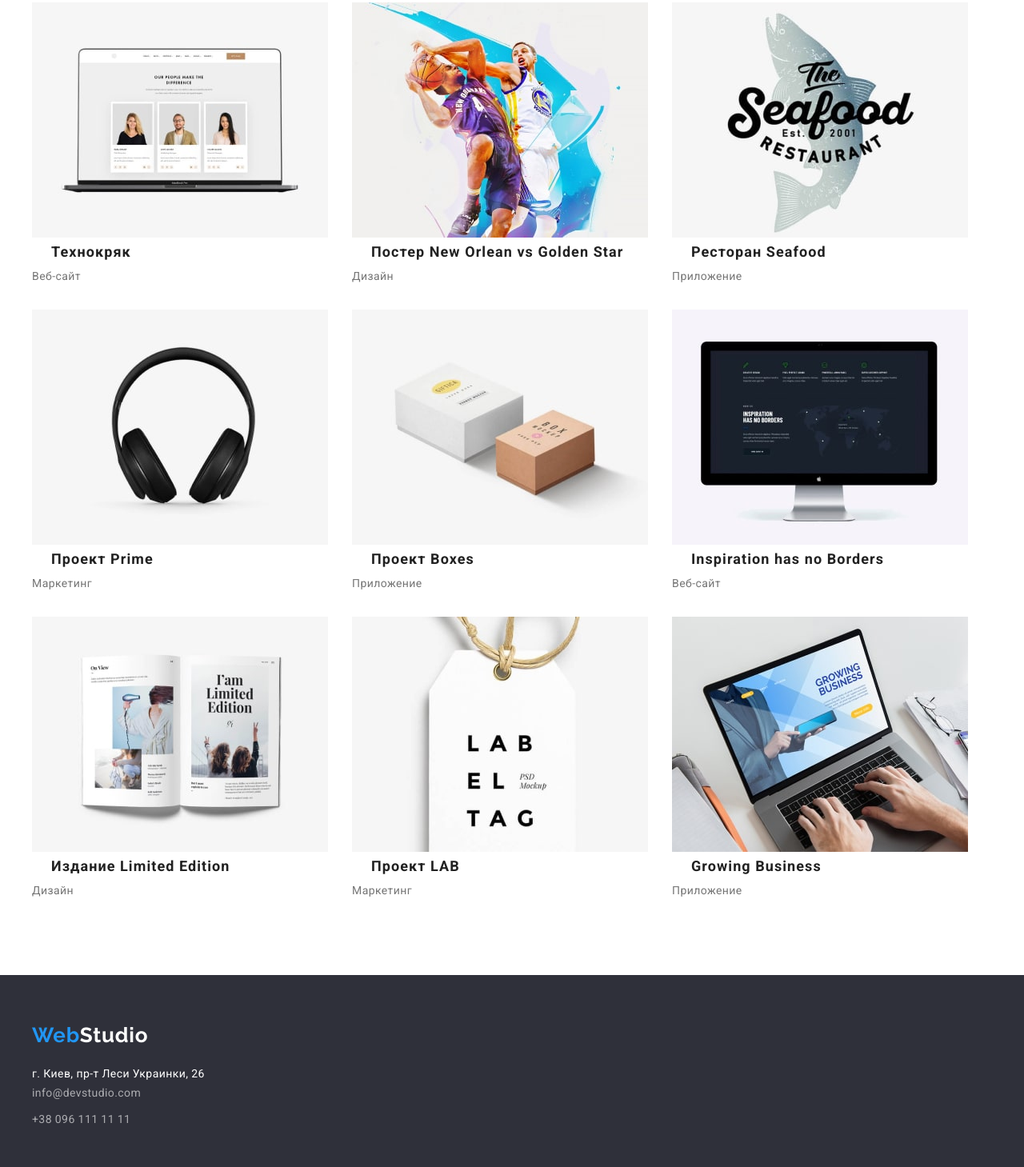
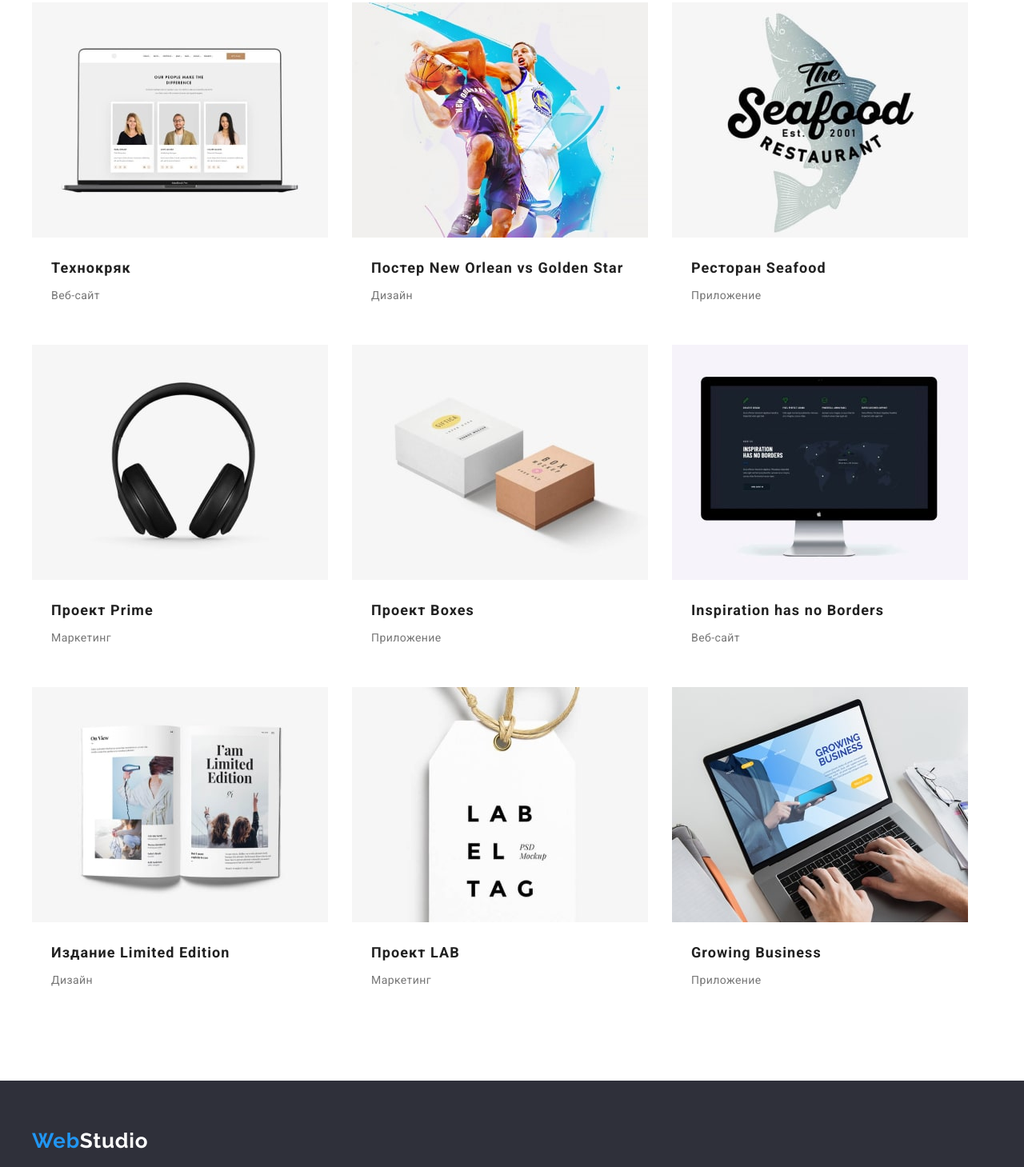
Before and after one commit to ZdorovykSergiy/hm3, a plain HTML site: page portfolio.html in a window 1280 px wide. Shown: the part 268-1727 px from the top of the page at 80% size. Drawn offline with Linux system fonts and the light colour scheme.

Commit message:
крайние исправления

```diff
--- a/css/style.css
+++ b/css/style.css
@@ -355,6 +355,7 @@ footer {
   letter-spacing: 0.06em;
 
   color: #212121;
+  margin-bottom: 4px;
 }
 .portfolio-section {
   padding: 94px 0;
@@ -366,6 +367,9 @@ footer {
 }
 .portfolio-item {
   margin-right: 8px;
+}
+.portfolio-item:last-child {
+  margin-right: 0px;
 }
 .portfolioworks-item:last-child {
   margin-right: 0;
@@ -401,7 +405,9 @@ footer {
   flex-wrap: wrap;
   padding-left: 0;
 }
-
+.portfolioworks-block {
+  padding: 20px 24px;
+}
 .portfolioworks-item {
   margin-right: 30px;
   margin-bottom: 30px;
@@ -413,9 +419,9 @@ footer {
   margin-bottom: 0;
 }
 
-.tex21 {
+/* .tex21 {
   margin-left: 24px;
-}
+} */
 
 .visually-hidden {
   position: absolute;
--- a/portfolio.html
+++ b/portfolio.html
@@ -17,7 +17,7 @@
   <body>
     <header>
       <div class="container flexcont flexcont-header">
-        <a href="#" class="link-logo1">Web<span class="span">Studio</span></a>
+        <a href="#" class="link-logo">Web<span class="span">Studio</span></a>
         <nav>
           <ul class="nav flexnav">
             <li class="menu">
@@ -72,15 +72,19 @@
                   alt="технокряк-min"
                   width="370px"
                 />
-                <p class="tex21">Технокряк</p>
-                <p class="text2">Веб-сайт</p></a
+                <div class="portfolioworks-block">
+                  <h3 class="tex21">Технокряк</h3>
+                  <p class="text2">Веб-сайт</p>
+                </div></a
               >
             </li>
             <li class="portfolioworks-item">
               <a href="#" class="portfolioworks-link">
                 <img src="./images/постер-min.jpg" alt="постер" width="370px" />
-                <p class="tex21">Постер New Orlean vs Golden Star</p>
-                <p class="text2">Дизайн</p></a
+                <div class="portfolioworks-block">
+                  <h3 class="tex21">Постер New Orlean vs Golden Star</h3>
+                  <p class="text2">Дизайн</p>
+                </div></a
               >
             </li>
             <li class="portfolioworks-item">
@@ -90,8 +94,10 @@
                   alt="Ресторан"
                   width="370px"
                 />
-                <p class="tex21">Ресторан Seafood</p>
-                <p class="text2">Приложение</p></a
+                <div class="portfolioworks-block">
+                  <h3 class="tex21">Ресторан Seafood</h3>
+                  <p class="text2">Приложение</p>
+                </div></a
               >
             </li>
             <li class="portfolioworks-item">
@@ -101,8 +107,10 @@
                   alt="проект Prime"
                   width="370px"
                 />
-                <p class="tex21">Проект Prime</p>
-                <p class="text2">Маркетинг</p></a
+                <div class="portfolioworks-block">
+                  <h3 class="tex21">Проект Prime</h3>
+                  <p class="text2">Маркетинг</p>
+                </div></a
               >
             </li>
             <li class="portfolioworks-item">
@@ -112,8 +120,10 @@
                   alt="Проект Boxes"
                   width="370px"
                 />
-                <p class="tex21">Проект Boxes</p>
-                <p class="text2">Приложение</p></a
+                <div class="portfolioworks-block">
+                  <h3 class="tex21">Проект Boxes</h3>
+                  <p class="text2">Приложение</p>
+                </div></a
               >
             </li>
             <li class="portfolioworks-item">
@@ -123,8 +133,10 @@
                   alt="Inspiration has no Borders"
                   width="370px"
                 />
-                <p class="tex21">Inspiration has no Borders</p>
-                <p class="text2">Веб-сайт</p></a
+                <div class="portfolioworks-block">
+                  <h3 class="tex21">Inspiration has no Borders</h3>
+                  <p class="text2">Веб-сайт</p>
+                </div></a
               >
             </li>
             <li class="portfolioworks-item mb">
@@ -134,8 +146,10 @@
                   alt="Издание Limited Edition"
                   width="370px"
                 />
-                <p class="tex21">Издание Limited Edition</p>
-                <p class="text2">Дизайн</p></a
+                <div class="portfolioworks-block">
+                  <h3 class="tex21">Издание Limited Edition</h3>
+                  <p class="text2">Дизайн</p>
+                </div></a
               >
             </li>
             <li class="portfolioworks-item mb">
@@ -145,8 +159,10 @@
                   alt="Проект LAB"
                   width="370px"
                 />
-                <p class="tex21">Проект LAB</p>
-                <p class="text2">Маркетинг</p></a
+                <div class="portfolioworks-block">
+                  <h3 class="tex21">Проект LAB</h3>
+                  <p class="text2">Маркетинг</p>
+                </div></a
               >
             </li>
             <li class="portfolioworks-item mb">
@@ -156,8 +172,10 @@
                   alt="Growing Business"
                   width="370px"
                 />
-                <p class="tex21">Growing Business</p>
-                <p class="text2">Приложение</p></a
+                <div class="portfolioworks-block">
+                  <h3 class="tex21">Growing Business</h3>
+                  <p class="text2">Приложение</p>
+                </div></a
               >
             </li>
           </ul>
```
